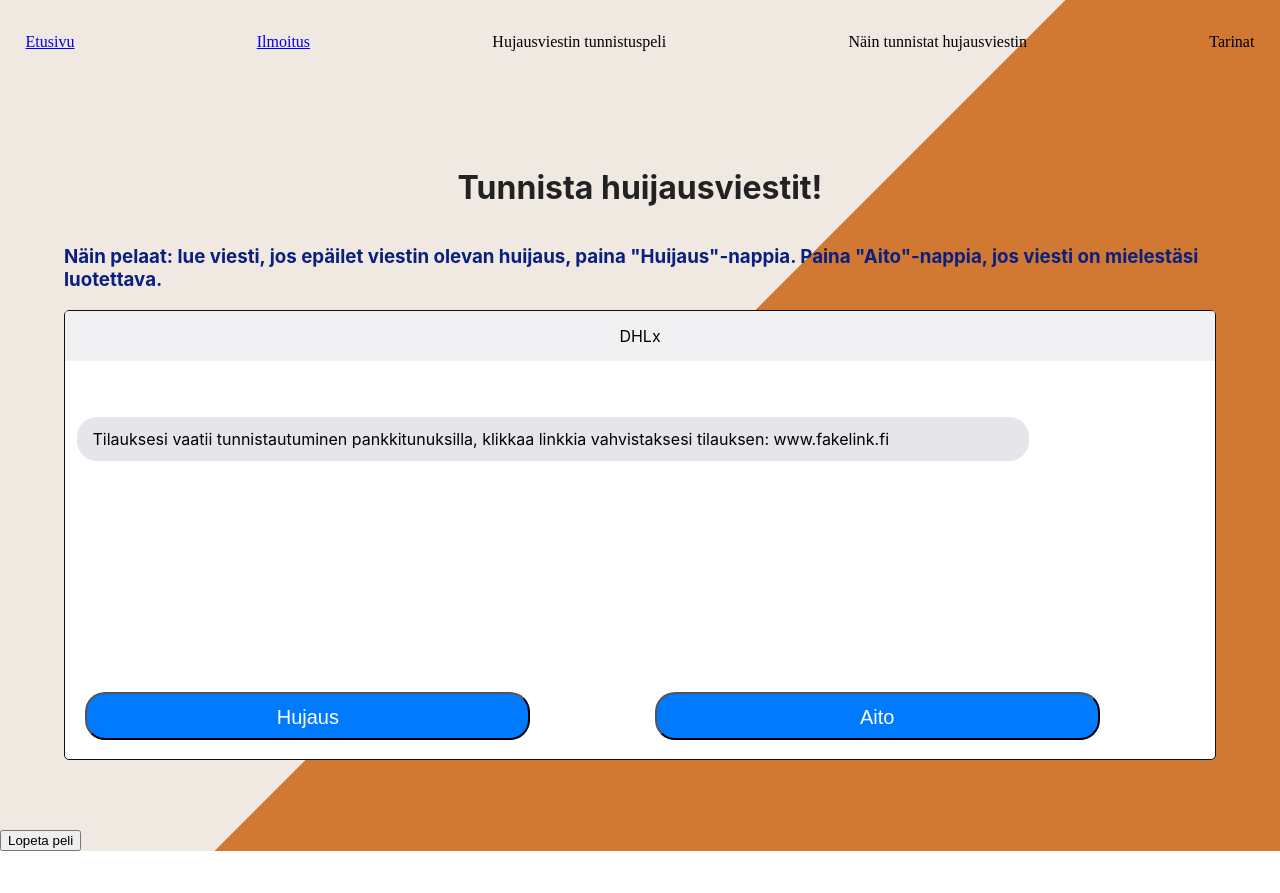
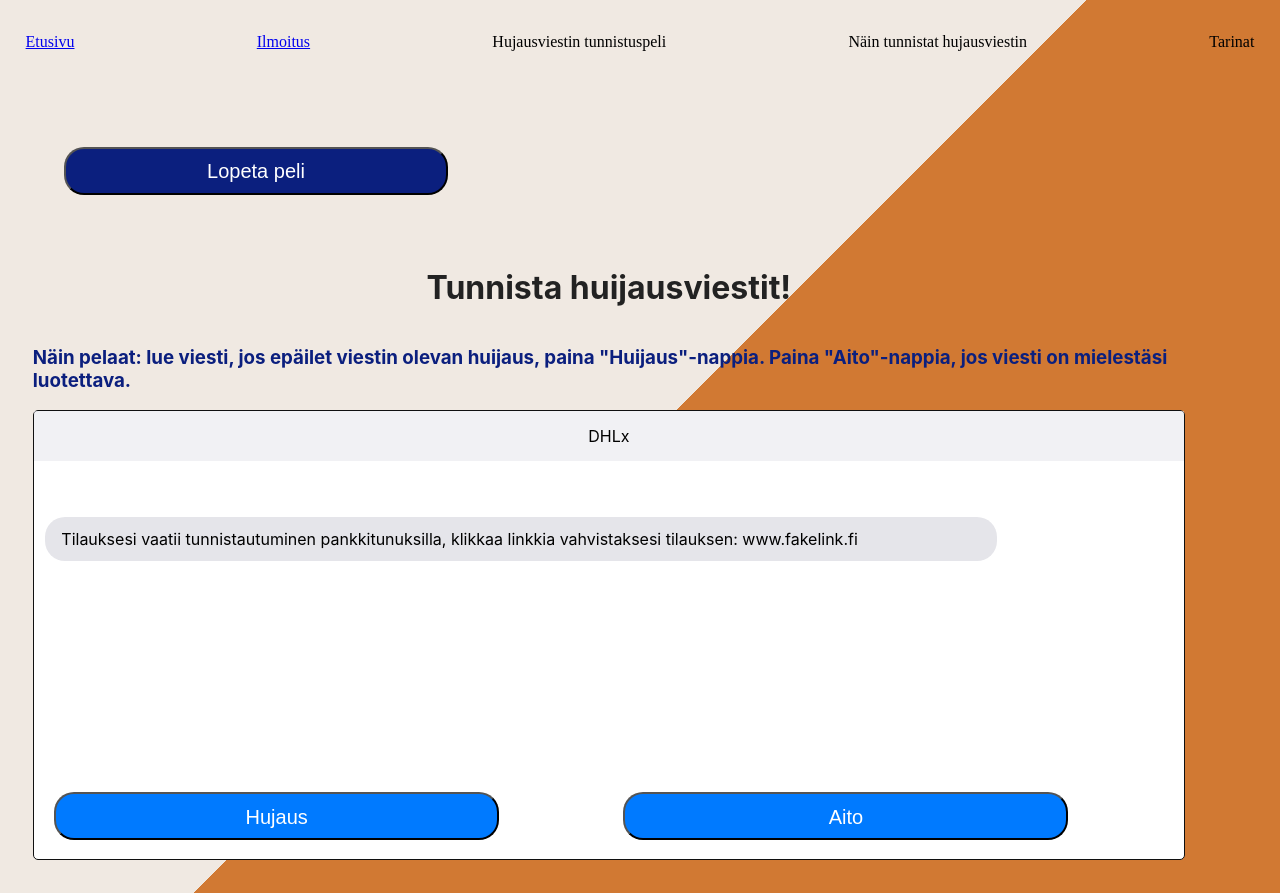
Before and after one commit to levonmaister/scamvjp2, a React (Vite) app: page / in a window 1280 px wide. Both pictures are taken after a click on the button "Pelaa peli". Before the commit the page ends 851 px from the top, so only its background shows below. Built offline with nearby package versions, Linux system fonts and the light colour scheme.

Commit message:
spelknapp

```diff
--- a/src/pages/Etusivu.jsx
+++ b/src/pages/Etusivu.jsx
@@ -9,16 +9,21 @@ import NumerotValehtelee from './NumerotValehtelee.jsx';
 const Etusivu = () => {
 
     const [peli, setPeli] = useState(false)
+    const [clicked, setClicked] = useState(false)
 
     if(peli){
         return(
             <div>
+                <button onClick={()=> {
+                    setPeli(false);
+                    setClicked(false);
+                    }}
+                    className={clicked ? 'clicked-button' : 'default-button'}
+                >Lopeta peli </button>
                 <ViestiPeli />
-                <button onClick={()=>setPeli(false)}>Lopeta peli</button>
             </div>
         );
-    }
-    else {
+    } else {
         return(
 
             <div className="layout">
@@ -29,7 +34,12 @@ const Etusivu = () => {
                     <p>Tektsiviestihujaukset käyvät yhä ovelimmiksi. <br/>Opi suojaamaan itsesi - ja testaa taitosi</p>
                 </div>
 
-                <button onClick={()=>setPeli(true)}>Pelaa peli</button>
+                <button onClick={()=>{
+                    setPeli(true);
+                    setClicked(true)
+                    }}
+                    className={clicked ? 'clicked-button' : 'default-button'}
+                >Pelaa peli</button>
 
 
                 <br></br><br></br><br></br><br></br><br></br><br></br><br></br><br></br><br></br><br></br><br></br>
--- a/src/stylefolder/peli.css
+++ b/src/stylefolder/peli.css
@@ -6,17 +6,19 @@ h3 {
 }
 body {
     background: linear-gradient(135deg, #f0e9e2 50%, #d17933 50%);
+    justify-content: center;
+    align-items: center;
 }
 
 
 .chat-container {
     width: 90%;
-    margin: 50px auto;
     font-family: -apple-system, BlinkMacSystemFont, sans-serif;
     padding: 20px;
     display: flex;
     flex-direction: column;
     background: rgba(255, 255, 255, 0);
+    margin: 1%;
 }
 
 .chat {
--- a/src/styles/etusivu.css
+++ b/src/styles/etusivu.css
@@ -14,13 +14,25 @@ body {
   flex-direction: column;
 }
 
-.layout button {
+.default-button {
   width: 30%;
   height: 6vh;
   border-radius: 20px;
   background-color: rgb(11, 31, 126);
   color: white;
   font-size: 20px;
+  margin-top: 5%;
+}
+
+.clicked-button {
+  width: 30%;
+  height: 6vh;
+  border-radius: 20px;
+  background-color: rgb(11, 31, 126);
+  color: white;
+  font-size: 20px;
+  margin-top: 5%;
+  margin-left: 5%;
 }
 
 .rubrik {
```
